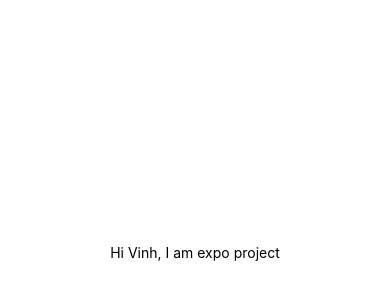
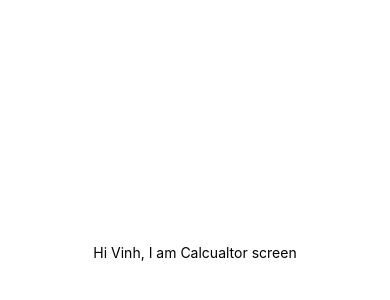
Before and after one commit to boythan/CalculatorApp, a React Native app: screen / in a window 390 px wide. Shown: the part 170-470 px from the top of the page. Built offline with nearby package versions, Linux system fonts and the light colour scheme.

Commit message:
Create src folder with basic files + add redux, redux-react

```diff
--- a/App.js
+++ b/App.js
@@ -1,19 +1,18 @@
 import React from 'react';
 import { StyleSheet, Text, View } from 'react-native';
+import { createStore } from 'redux'
+import calculator from './src/reducer';
+import { Provider } from 'react-redux';
+import CalculatorScreen from './src/Screen';
+import styles from './src/styles';
 
+let store = createStore(calculator)
 export default function App() {
   return (
-    <View style={styles.container}>
-      <Text>Hi Vinh, I am expo project</Text>
+    <View style={styles.screenContainer}>
+      <Provider store={store}>
+        <CalculatorScreen />
+      </Provider>
     </View>
   );
 }
-
-const styles = StyleSheet.create({
-  container: {
-    flex: 1,
-    backgroundColor: '#fff',
-    alignItems: 'center',
-    justifyContent: 'center',
-  },
-});
--- /dev/null
+++ b/src/Screen.js
@@ -0,0 +1,10 @@
+import React from 'react';
+import { View, Text } from "react-native"
+import styles from './styles';
+const CalculatorScreen = (props) => {
+    return <View style={styles.screenContainer}>
+        <Text>Hi Vinh, I am Calcualtor screen</Text>
+    </View>
+}
+
+export default CalculatorScreen
--- /dev/null
+++ b/src/reducer.js
@@ -0,0 +1,12 @@
+function calculator(state = 0, action) {
+    switch (action.type) {
+        case 'INCREMENT':
+            return state + 1
+        case 'DECREMENT':
+            return state - 1
+        default:
+            return state
+    }
+}
+
+export default calculator
--- /dev/null
+++ b/src/styles.js
@@ -0,0 +1,8 @@
+const styles = {
+    screenContainer: {
+        flex: 1,
+        justifyContent: 'center',
+        alignItems: 'center'
+    },
+};
+export default styles
```
Also changed, not shown: package.json (+5 -3 lines), src/Button.js (added), src/actions.js (added), src/constants.js (added), 2 other files (tests, documents, lock files or other folders).
